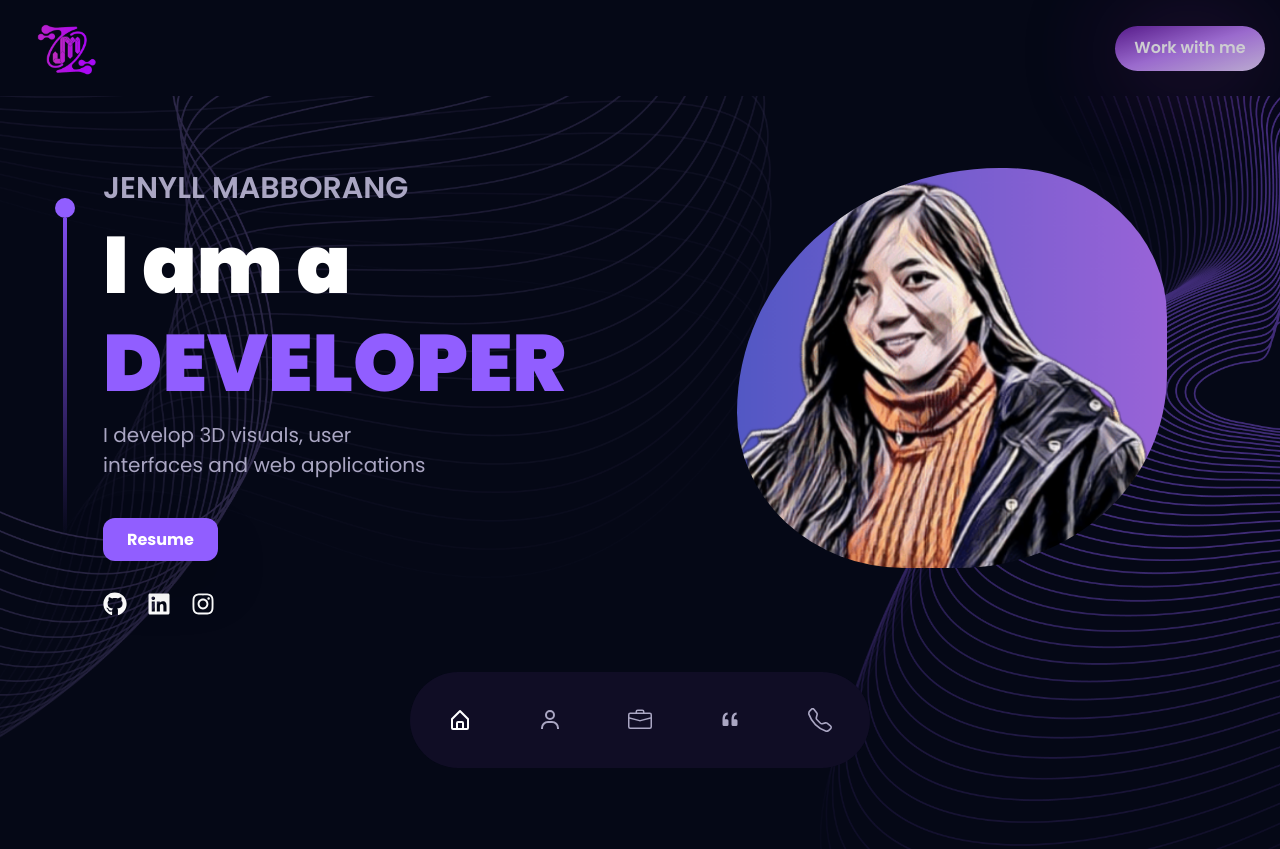
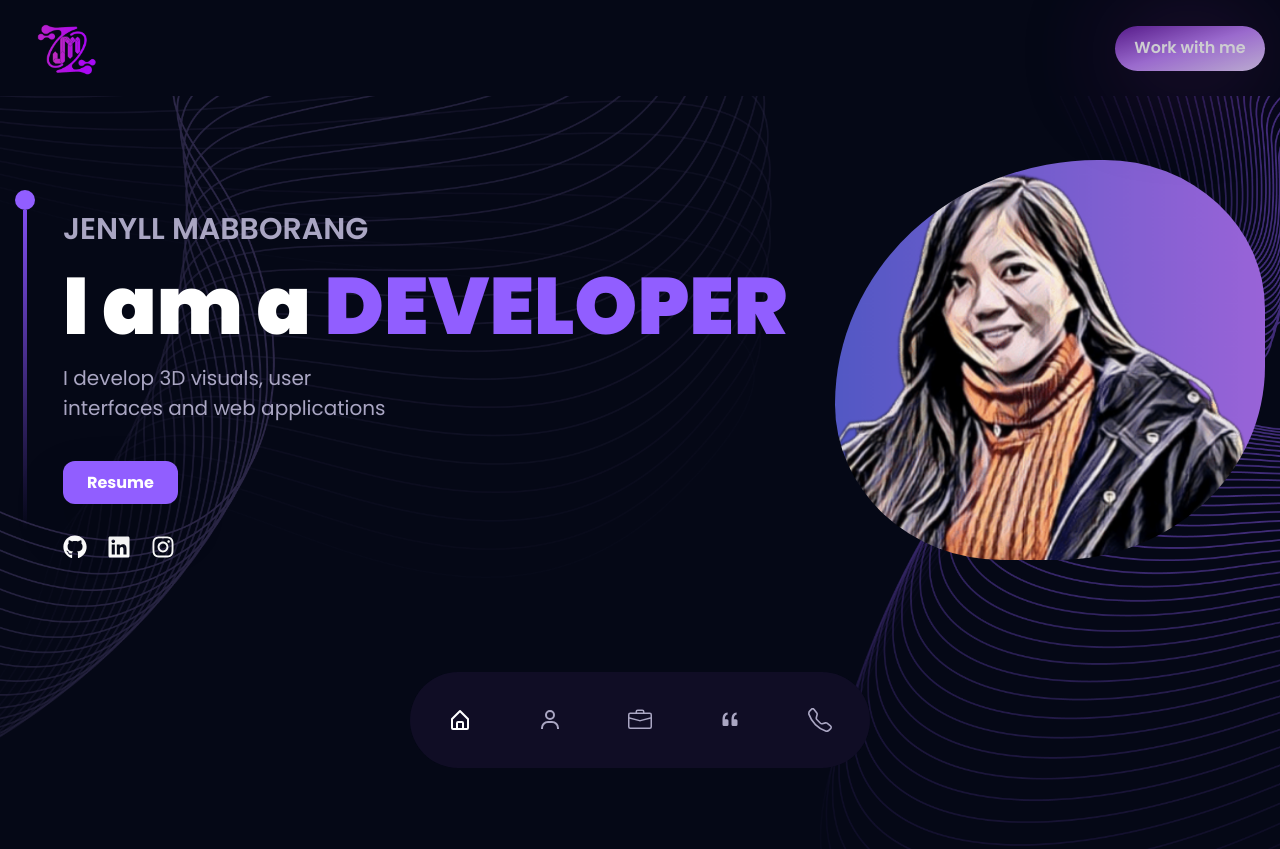
Before and after one commit to Jennovator/Jenyll-Portfolio, a React (Vite) app: page / in a window 1280 px wide. Shown: the top 849 px of the page. Built offline with nearby package versions, Linux system fonts and the light colour scheme.

Commit message:
#Update: added width size and adjust margin top

```diff
--- a/src/components/Hero.jsx
+++ b/src/components/Hero.jsx
@@ -26,8 +26,8 @@ const Hero = () => {
 
   return (
     <section className='min-h-[85vh] lg:min-h-[78vh] flex items-center' id='home'>
-      <div className="container mx-auto">
-        <div className='mt-28 flex flex-col gap-y-5 lg:flex-row lg:items-center lg:gap-x-7'>
+      <div className="container mx-auto max-w-7xl">
+        <div className='mt-24 flex flex-col gap-y-5 lg:flex-row lg:items-center lg:gap-x-7'>
           <motion.div
             className='hidden lg:flex flex-col items-center justify-center mx-auto'
             variants={fadeIn('right', 'tween', 0.5, 1)}
@@ -84,7 +84,7 @@ const Hero = () => {
 
           {/* image */}
           <motion.div
-            className='hidden lg:flex flex-1 mx-auto max-w-[320px] lg:max-w-[700px]'
+            className='hidden lg:flex mx-auto max-w-[320px] lg:max-w-[700px]'
             variants={fadeIn('left', 'tween', 0.5, 1)}
             initial="hidden"
             whileInView="show"
```
